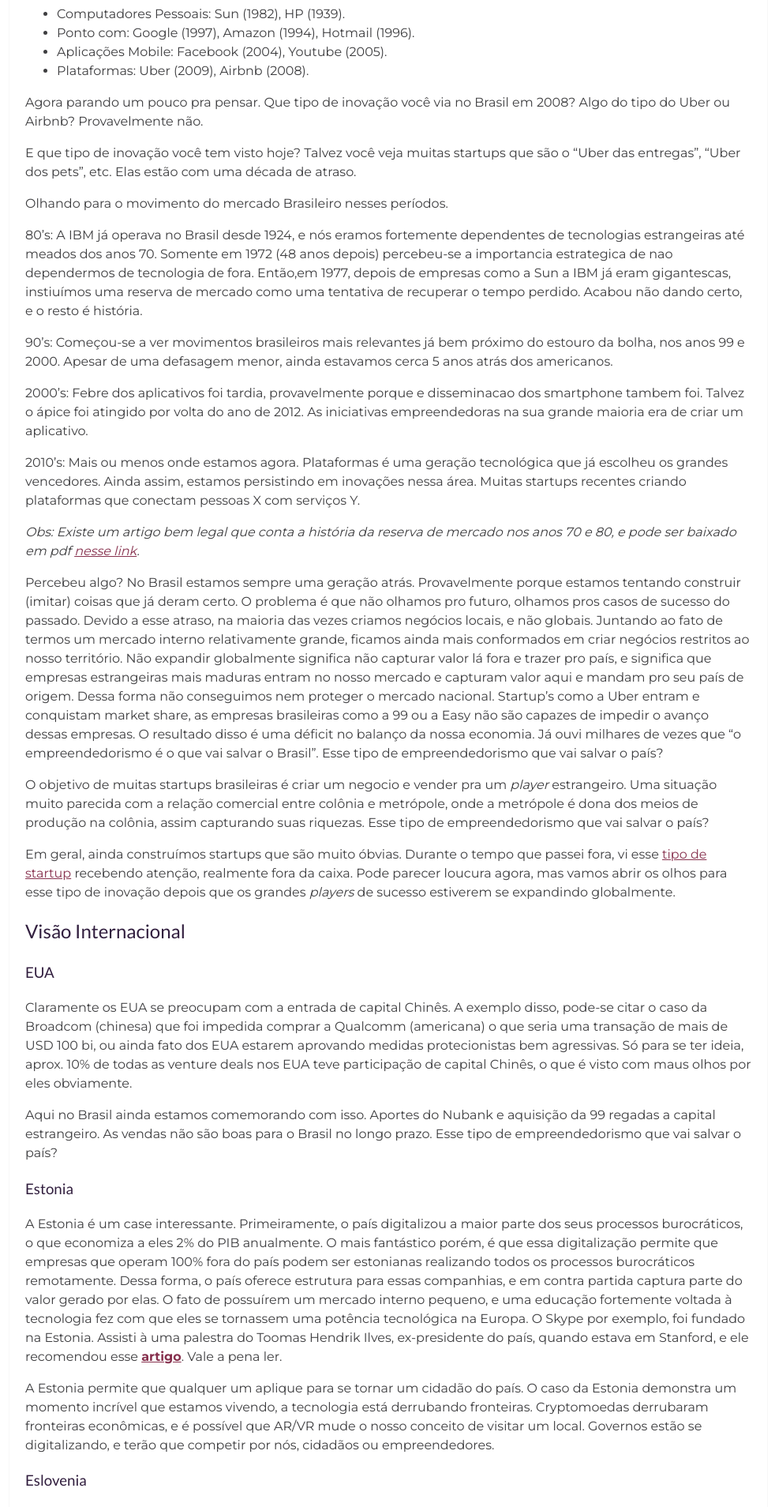
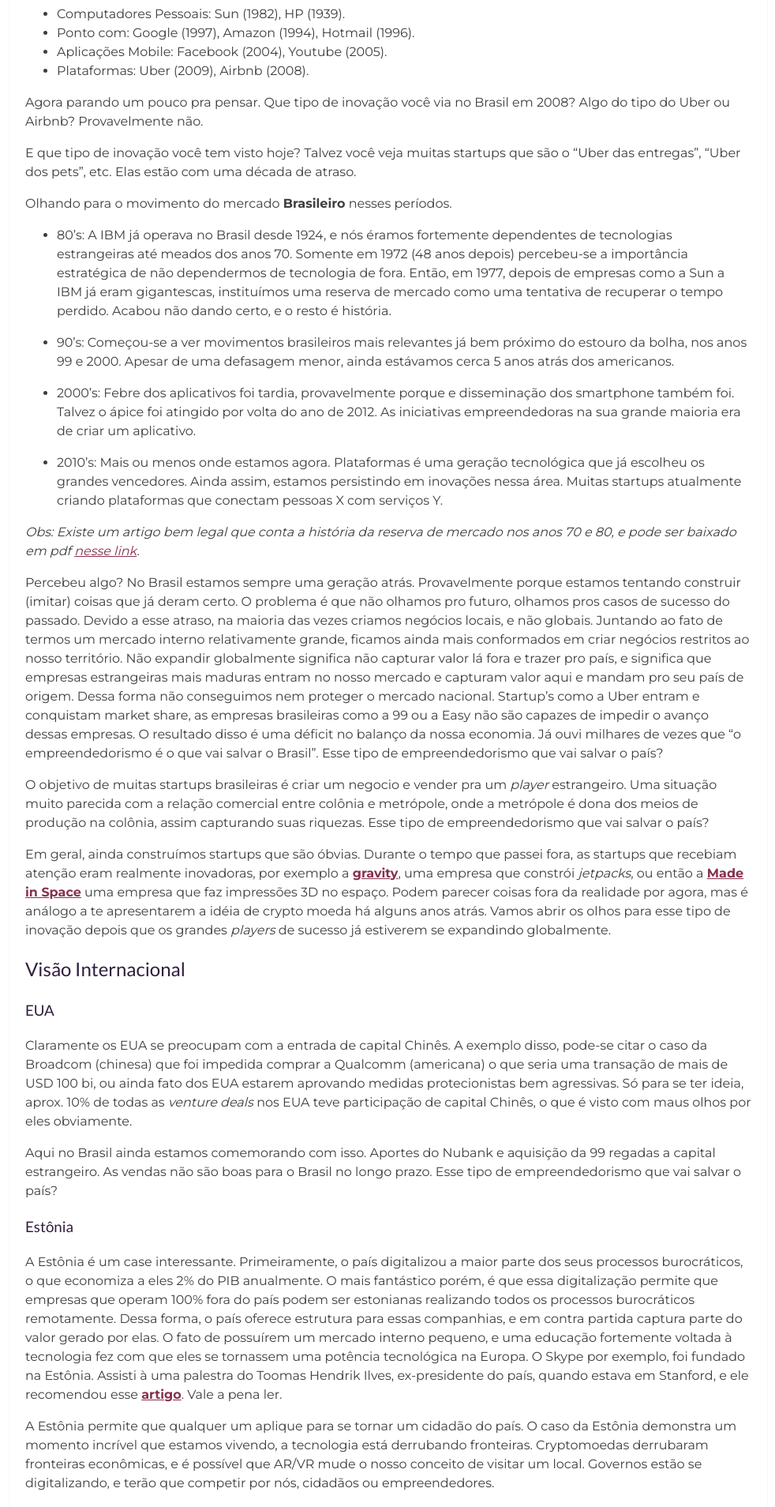
Before and after one commit to lorenzocesconetto/lorenzocesconetto.github.io, a Jekyll site: the page built from _posts/2018-04-09-licao-ensinada-pelo-vale-do-silicio.markdown, in a window 1280 px wide. Shown: the part 1358-3266 px from the top of the page at 79% size, without its empty margins (148-1130 px from the left). Built offline with Jekyll 4.4.1, drawn with Linux system fonts in a browser that asks for light colours; comment, search, counter and statistics services are not loaded; some of the changed text lies outside the part shown.

Commit message:
Updates to the latest post licao aprendida no Vale

```diff
--- a/_posts/2018-04-09-licao-ensinada-pelo-vale-do-silicio.markdown
+++ b/_posts/2018-04-09-licao-ensinada-pelo-vale-do-silicio.markdown
@@ -34,15 +34,15 @@
 
 E que tipo de inovação você tem visto hoje? Talvez você veja muitas startups que são o “Uber das entregas”, “Uber dos pets”, etc. Elas estão com uma década de atraso.
 
-Olhando para o movimento do mercado Brasileiro nesses períodos.
+Olhando para o movimento do mercado __Brasileiro__ nesses períodos.
 
-80's: A IBM já operava no Brasil desde 1924, e nós eramos fortemente dependentes de tecnologias estrangeiras até meados dos anos 70. Somente em 1972 (48 anos depois) percebeu-se a importancia estrategica de nao dependermos de tecnologia de fora. Então,em 1977, depois de empresas como a Sun a IBM já eram gigantescas, instiuímos uma reserva de mercado como uma tentativa de recuperar o tempo perdido. Acabou não dando certo, e o resto é história.
+- 80's: A IBM já operava no Brasil desde 1924, e nós éramos fortemente dependentes de tecnologias estrangeiras até meados dos anos 70. Somente em 1972 (48 anos depois) percebeu-se a importância estratégica de não dependermos de tecnologia de fora. Então, em 1977, depois de empresas como a Sun a IBM já eram gigantescas, instituímos uma reserva de mercado como uma tentativa de recuperar o tempo perdido. Acabou não dando certo, e o resto é história.
 
-90's: Começou-se a ver movimentos brasileiros mais relevantes já bem próximo do estouro da bolha, nos anos 99 e 2000. Apesar de uma defasagem menor, ainda estavamos cerca 5 anos atrás dos americanos.
+- 90's: Começou-se a ver movimentos brasileiros mais relevantes já bem próximo do estouro da bolha, nos anos 99 e 2000. Apesar de uma defasagem menor, ainda estávamos cerca 5 anos atrás dos americanos.
 
-2000's: Febre dos aplicativos foi tardia, provavelmente porque e disseminacao dos smartphone tambem foi. Talvez o ápice foi atingido por volta do ano de 2012. As iniciativas empreendedoras na sua grande maioria era de criar um aplicativo.
+- 2000's: Febre dos aplicativos foi tardia, provavelmente porque e disseminação dos smartphone também foi. Talvez o ápice foi atingido por volta do ano de 2012. As iniciativas empreendedoras na sua grande maioria era de criar um aplicativo.
 
-2010's: Mais ou menos onde estamos agora. Plataformas é uma geração tecnológica que já escolheu os grandes vencedores. Ainda assim, estamos persistindo em inovações nessa área. Muitas startups recentes criando plataformas que conectam pessoas X com serviços Y.
+- 2010's: Mais ou menos onde estamos agora. Plataformas é uma geração tecnológica que já escolheu os grandes vencedores. Ainda assim, estamos persistindo em inovações nessa área. Muitas startups atualmente criando plataformas que conectam pessoas X com serviços Y.
 
 _Obs: Existe um artigo bem legal que conta a história da reserva de mercado nos anos 70 e 80, e pode ser baixado em pdf <a target="_blank" href="http://www.scielo.br/scielo.php?script=sci_arttext&pid=S0104-59702003000200008" target="_">nesse link</a>._
 
@@ -51,30 +51,31 @@
 
 O objetivo de muitas startups brasileiras é criar um negocio e vender pra um _player_ estrangeiro. Uma situação muito parecida com a relação comercial entre colônia e metrópole, onde a metrópole é dona dos meios de produção na colônia, assim capturando suas riquezas. Esse tipo de empreendedorismo que vai salvar o país?
 
-Em geral, ainda construímos startups que são muito óbvias. Durante o tempo que passei fora, vi esse <a target="_blank" href="https://vimeo.com/214439991">tipo de startup</a> recebendo atenção, realmente fora da caixa. Pode parecer loucura agora, mas vamos abrir os olhos para esse tipo de inovação depois que os grandes _players_ de sucesso estiverem se expandindo globalmente.
+Em geral, ainda construímos startups que são óbvias. Durante o tempo que passei fora, as startups que recebiam atenção eram realmente inovadoras, por exemplo a <strong><a target="_blank" href="https://vimeo.com/214439991">gravity</a></strong>, uma empresa que constrói _jetpacks_, ou então a <strong><a href="http://madeinspace.us/">Made in Space</a></strong> uma empresa que faz impressões 3D no espaço. Podem parecer coisas fora da realidade por agora, mas é análogo a te apresentarem a idéia de crypto moeda há alguns anos atrás.
+Vamos abrir os olhos para esse tipo de inovação depois que os grandes _players_ de sucesso já estiverem se expandindo globalmente.
 
 ## Visão Internacional
 
 ### EUA
 
-Claramente os EUA se preocupam com a entrada de capital Chinês. A exemplo disso, pode-se citar o caso da Broadcom (chinesa) que foi impedida comprar a Qualcomm (americana) o que seria uma transação de mais de USD 100 bi, ou ainda fato dos EUA estarem aprovando medidas protecionistas bem agressivas. Só para se ter ideia, aprox. 10% de todas as venture deals nos EUA teve participação de capital Chinês, o que é visto com maus olhos por eles obviamente.
+Claramente os EUA se preocupam com a entrada de capital Chinês. A exemplo disso, pode-se citar o caso da Broadcom (chinesa) que foi impedida comprar a Qualcomm (americana) o que seria uma transação de mais de USD 100 bi, ou ainda fato dos EUA estarem aprovando medidas protecionistas bem agressivas. Só para se ter ideia, aprox. 10% de todas as _venture deals_ nos EUA teve participação de capital Chinês, o que é visto com maus olhos por eles obviamente.
 
 Aqui no Brasil ainda estamos comemorando com isso. Aportes do Nubank e aquisição da 99 regadas a capital estrangeiro. As vendas não são boas para o Brasil no longo prazo. Esse tipo de empreendedorismo que vai salvar o país?
 
-### Estonia
+### Estônia
 
-A Estonia é um case interessante. Primeiramente, o país digitalizou a maior parte dos seus processos burocráticos, o que economiza a eles 2% do PIB anualmente. O mais fantástico porém, é que essa digitalização permite que empresas que operam 100% fora do país podem ser estonianas realizando todos os processos burocráticos remotamente. Dessa forma, o país oferece estrutura para essas companhias, e em contra partida captura parte do valor gerado por elas.
-O fato de possuírem um mercado interno pequeno, e uma educação fortemente voltada à tecnologia fez com que eles se tornassem uma potência tecnológica na Europa. O Skype por exemplo, foi fundado na Estonia. Assisti à uma palestra do Toomas Hendrik Ilves, ex-presidente do país, quando estava em Stanford, e ele recomendou esse <strong><a target="_blank" href="https://www.newyorker.com/magazine/2017/12/18/estonia-the-digital-republic">artigo</a></strong>. Vale a pena ler.
+A Estônia é um case interessante. Primeiramente, o país digitalizou a maior parte dos seus processos burocráticos, o que economiza a eles 2% do PIB anualmente. O mais fantástico porém, é que essa digitalização permite que empresas que operam 100% fora do país podem ser estonianas realizando todos os processos burocráticos remotamente. Dessa forma, o país oferece estrutura para essas companhias, e em contra partida captura parte do valor gerado por elas.
+O fato de possuírem um mercado interno pequeno, e uma educação fortemente voltada à tecnologia fez com que eles se tornassem uma potência tecnológica na Europa. O Skype por exemplo, foi fundado na Estônia. Assisti à uma palestra do Toomas Hendrik Ilves, ex-presidente do país, quando estava em Stanford, e ele recomendou esse <strong><a target="_blank" href="https://www.newyorker.com/magazine/2017/12/18/estonia-the-digital-republic">artigo</a></strong>. Vale a pena ler.
 
-A Estonia permite que qualquer um aplique para se tornar um cidadão do país. O caso da Estonia demonstra um momento incrível que estamos vivendo, a tecnologia está derrubando fronteiras. Cryptomoedas derrubaram fronteiras econômicas, e é possível que AR/VR mude o nosso conceito de visitar um local. Governos estão se digitalizando, e terão que competir por nós, cidadãos ou empreendedores.
+A Estônia permite que qualquer um aplique para se tornar um cidadão do país. O caso da Estônia demonstra um momento incrível que estamos vivendo, a tecnologia está derrubando fronteiras. Cryptomoedas derrubaram fronteiras econômicas, e é possível que AR/VR mude o nosso conceito de visitar um local. Governos estão se digitalizando, e terão que competir por nós, cidadãos ou empreendedores.
 
-### Eslovenia
+### Eslovênia
 
-O Brasil teve seu primeiro unicórnio no final de 2017 / início de 18. A Eslovenia teve seu primeiro unicórnio no início de 2017. Períodos mais ou menos parecidos. Mas olhando para alguns dados macro que refletem a capacidade de geração de negócios desses países:
+O Brasil teve seu primeiro unicórnio no final de 2017 / início de 18. A Eslovênia teve seu primeiro unicórnio no início de 2017. Períodos mais ou menos parecidos. Mas olhando para alguns dados macro que refletem a capacidade de geração de negócios desses países:
 <table>
 	<tr>
 		<th></th>
-		<th>Eslovenia</th>
+		<th>Eslovênia</th>
 		<th>Brasil</th>
 	</tr>
 	<tr>
@@ -89,29 +90,29 @@
 	</tr>
 </table>
 
-Com um mercado interno maior, e mais mão de obra, faria todo sentido se o Brasil tivesse atingido seu primeiro unicórnio antes da Eslovenia! A situação pode estar evidenciando que não extraímos o máximo do que temos. Talvez não temos o _mindset_ ideal.
+Com um mercado interno maior, e mais mão de obra, faria todo sentido se o Brasil tivesse atingido seu primeiro unicórnio antes da Eslovênia! A situação pode estar evidenciando que não extraímos o máximo do que temos. Talvez não temos o _mindset_ ideal.
 
 ### Nossa situação
 
-No Brasil, existe uma grande quantidade de startups trabalhando com plataformas de Delivery, inclusive uma das empresas de tecnologia mais relevantes do Brasil, a Movile com a Rapiddo. Mas de acordo com o que eu estou te falando, plataforma é uma oportunidade que já passou e deve haver algo de maior relevância. Durante uma palestra em Stanford conversei com um dos co-fundadores da <a href="https://www.starship.xyz/">Starship</a>, uma empresa que cria robôs de delivery. Qual a chance de termos nossas startups violentamente disruptadas?
+Dando um exemplo bem tangível. No Brasil, existe uma grande quantidade de startups trabalhando com plataformas de Delivery, inclusive uma das empresas de tecnologia mais relevantes do Brasil, a Movile com a Rapiddo. Mas de acordo com o que eu estou te falando, plataforma é uma oportunidade que já passou e deve haver algo de maior relevância. Durante uma palestra em Stanford conversei com um dos co-fundadores da <strong><a href="https://www.starship.xyz/">Starship</a></strong>, uma empresa que cria robôs de delivery. Qual a chance de termos nossas startups violentamente disruptadas?
 
 Falando agora sobre o mercado de AR / VR (realidade aumentada e realidade virtual). A startup Magic Leap já levantou USD 2 bi com investidores como Warner Bros, Morgan Stanley, etc. Existem alguns movimentos nessas áreas no Brasil, mas são em geral tímidos.
 
 Começamos a falar de blockchain depois que o diversos unicórnios pelo mundo já haviam se formado.
 
-Colocando as coisas de uma forma visual, esse é um gráfico (qualitativo) que demonstra como é a evolução de uma tecnologia nova.
+Colocando as coisas de uma forma visual, esse é um gráfico (qualitativo) que eu inventei que talvez ajude a visualizar as coisas. É como eu enxergo a evolução de uma tecnologia nova.
 
 <img src="/assets/img/graph_tech_.png" class="pic-about" alt="Gráfico evolução tecnologia">
 
-__A:__ Surgimento da tecnologia e testes iniciais. Primeiras empresas empregando a tecnologia. Investidores do Vale procuram oportunidades nesse estagio para investir. Exemplos de movimentações no estagio A: Tim Draper comprando Bitcoins em 2014.
+__A:__ Surgimento da tecnologia e realização de testes iniciais. Primeiras empresas nascem empregando essa tecnologia para resolver problemas. Investidores do Vale procuram oportunidades nesse estágio para investir. Exemplos de movimentações no estagio __A__: Tim Draper comprando Bitcoins em 2014.
 
-__B:__ Explosão midiática, muita especulação. Empresas passam a ter valuations gordos (muitas vezes irracionais), e possívelmente modelos de negócio ainda incertos. Provavelmente os vencedores dessa geração de tech já nasceram. Febre das réplicas. Ex: Nascimento do Google em 1997.
+__B:__ Explosão midiática, muita especulação. Empresas passam a ter _valuations_ gordos (muitas vezes irracionais), e possivelmente os seus modelos de negócio ainda são incertos. Ocorre uma febre das réplicas, e provavelmente os vencedores dessa geração de tech já nasceram. Ex: Febre das empresas ponto com no final dos anos 90.
 
-__C:__ Clientes finais usando em peso a tecnologia. Modelos de negocio comprovados e gerando receita. Aproximadamente quando a febre atinge o Brasil.
+__C:__ Nesse ponto, realmente existem clientes finais usando em peso a tecnologia (não apenas _early adopters_). Modelos de negócio já comprovados e gerando receita. Aproximadamente quando nascem empresas brasileiras no setor, e muito dificilmente nascem grandes vencedores. Exemplo desse período foram os anos prósperos para as empresas ponto com após a bolha.
 
-Entre o B e C, pode nascer e estourar uma bolha. Isso acontece pela euforia em cima de modelos de negócios ainda desconhecidos e não comprovados. A euforia trás algo comumente chamado de “funny money”, dinheiro fácil. É a combinação perfeita pra uma bolha. Foi o que aconteceu nos anos 90, e é o que pode acontecer com a atual euforia de ICO’s (mais sobre isso em outra postagem).
-Quando o mercado chega no estagio C, eles viram cases de sucesso, empreendedores atrasados passam a olha-lo como referencia e começam as cópias que normalmente não atingem grande sucesso.
+Entre o B e C, pode ser que surja uma bolha, e que eventualmente estoure. Isso acontece pela euforia em cima de modelos de negócios ainda desconhecidos e não comprovados. A euforia trás algo comumente chamado de “_funny money_”, dinheiro fácil, uma vez que investidores tem medo de perder a oportunidade de participar da revolução. É a combinação perfeita para uma bolha. Foi o que aconteceu nos anos 90, e é o que pode acontecer com a atual euforia de ICO’s (mais sobre isso em outra postagem).
+Quando o mercado chega no estagio C, tem-se os cases de sucesso, empreendedores atrasados passam a olha-los como referencia e começam as cópias que normalmente não atingem grande sucesso.
 
-Segundo o livro do Peter Thiel, “Zero to One”, essas startups que desbravam a nova tecnologia estão indo de 0 para 1 (efetivamente criar algo novo), enquanto aqueles que estão copiando vão de 1 até n (multiplicar algo já existente). O Peter só investe em empresas que estão indo de 0 pra 1.
+Segundo o livro do Peter Thiel, “Zero to One”, essas startups que desbravam a nova tecnologia estão indo de 0 para 1 (efetivamente criar algo novo), enquanto aqueles que estão copiando vão de 1 até n (multiplicar algo já existente). Acredito que é o empreendedorismo que vai de 0 para 1 possa salvar o país.
 
-Entre em contato comigo pelo <a target="_blank" href="https://www.linkedin.com/in/lorenzo-cesconetto/">LinkedIn</a>, ou deixe um comentário aqui.
+Entre em contato comigo pelo <a target="_blank" href="https://www.linkedin.com/in/lorenzo-cesconetto/">LinkedIn</a>, ou deixe um comentário aqui embaixo.
```
Also changed, not shown: 1 other file.
